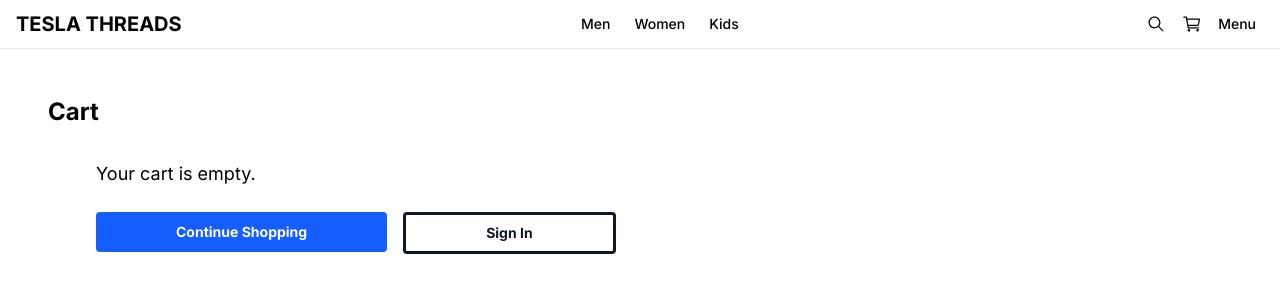
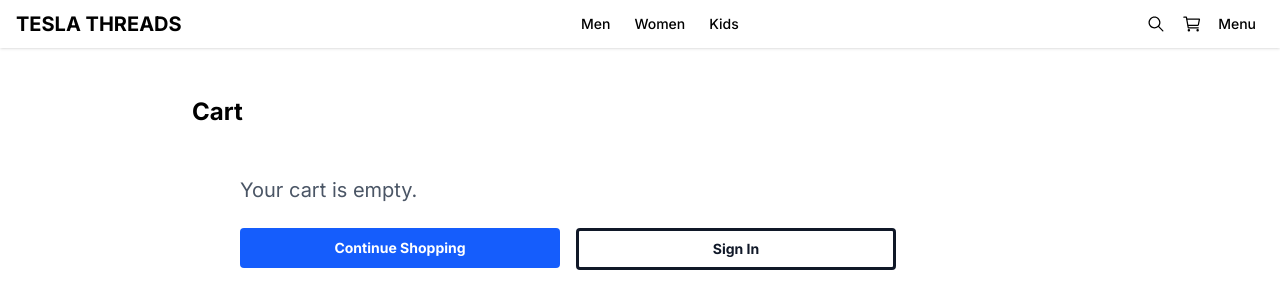
Before and after one commit to RodrigoRosario345/TeslaThreads, a Next.js app: page /cart in a window 1280 px wide. Shown: the top 308 px of the page. Built offline with nearby package versions, Linux system fonts and the light colour scheme.

Commit message:
feat: refactor Cart components for improved layout and styling; enhance Button component for better class handling

```diff
--- a/src/app/(shop)/cart/page.tsx
+++ b/src/app/(shop)/cart/page.tsx
@@ -2,9 +2,9 @@ import { CartList, Title } from "@/components";
 
 export default function CartPage() {
     return (
-        <>
+        <section className="mx-auto w-full max-w-4xl">
             <Title title="Cart" />
             <CartList />
-        </>
+        </section>
     );
 }
--- a/src/components/cart/CartEmpty/CartEmpty.tsx
+++ b/src/components/cart/CartEmpty/CartEmpty.tsx
@@ -3,14 +3,14 @@ import Link from "next/link";
 
 export function CartEmpty() {
     return (
-        <div className="space-y-6 px-12">
-            <p className="text-lg">Your cart is empty.</p>
-            <div className="flex gap-4">
-                <Link href="/">
-                    <Button buttonStyle="primary">Continue Shopping</Button>
+        <div className="space-y-6 sm:px-12 mt-30 md:mt-12">
+            <p className="text-xl text-center md:text-left text-gray-600">Your cart is empty.</p>
+            <div className="flex flex-col sm:flex-row gap-4">
+                <Link href="/" className="w-full sm:max-w-80">
+                    <Button buttonStyle="primary" className="w-full px-0!">Continue Shopping</Button>
                 </Link>
-                <Link href="/">
-                    <Button buttonStyle="borderDark">Sign In</Button>
+                <Link href="/" className="w-full sm:max-w-80">
+                    <Button buttonStyle="borderDark" className="w-full px-0!">Sign In</Button>
                 </Link>
             </div>
         </div>
--- a/src/components/ui/Button/Button.tsx
+++ b/src/components/ui/Button/Button.tsx
@@ -14,7 +14,9 @@ interface ButtonProps {
 }
 export function Button({ className, children, buttonStyle }: ButtonProps) {
 
-    const buttonClass = buttonStyle ? BUTTON_STYLES[buttonStyle] : className;
-
-    return (<button className={buttonClass}>{children}</button>);
+    return (
+        <button className={`${buttonStyle ? BUTTON_STYLES[buttonStyle] : ''} ${className}`}>
+            {children}
+        </button>
+    );
 }
```
